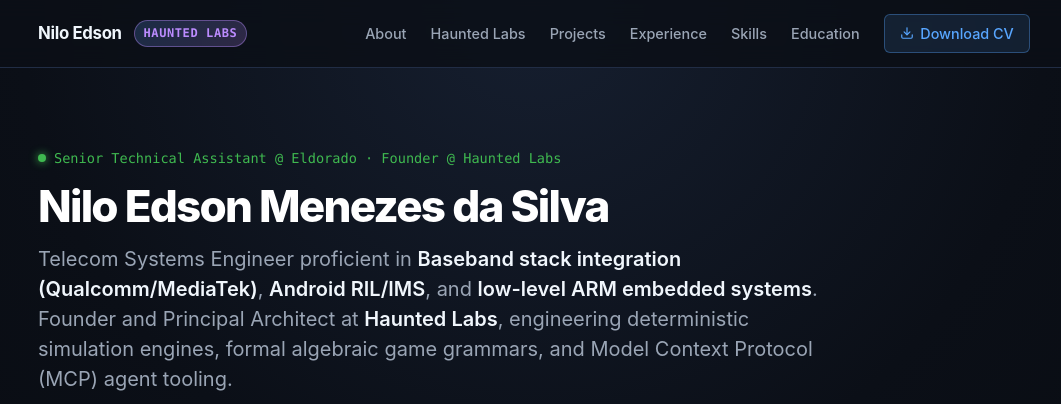
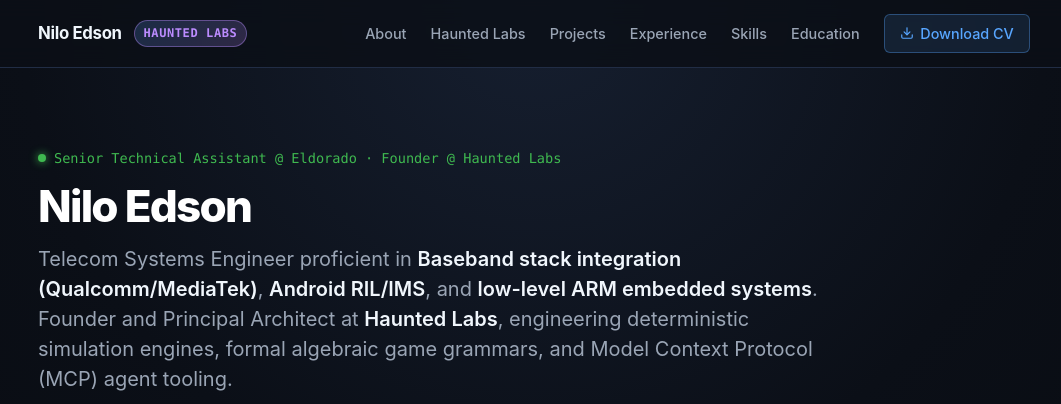
Before and after one commit to niloedson/niloedson.github.io, a plain HTML site: page index.html in a window 1280 px wide. Shown: the top 404 px of the page, without its empty margins (106-1167 px from the left). Drawn offline with Linux system fonts and the light colour scheme.

Commit message:
chore(branding): align display name to Nilo Edson across portfolio and project pages

```diff
--- a/index.html
+++ b/index.html
@@ -3,12 +3,12 @@
 <head>
   <meta charset="UTF-8">
   <meta name="viewport" content="width=device-width, initial-scale=1.0">
-  <title>Nilo Edson Menezes da Silva — Telecom Systems Engineer & Independent R&D Lead</title>
-  <meta name="description" content="Portfolio of Nilo Edson Menezes da Silva. Senior Technical Assistant at Instituto Eldorado and Founder of Haunted Labs. Specializing in 3GPP/Baseband integration, ARM bare-metal/RTOS, and deterministic combinatorial simulation.">
-  <meta name="author" content="Nilo Edson Menezes da Silva">
+  <title>Nilo Edson — Telecom Systems Engineer & Independent R&D Lead</title>
+  <meta name="description" content="Portfolio of Nilo Edson. Senior Technical Assistant at Instituto Eldorado and Founder of Haunted Labs. Specializing in 3GPP/Baseband integration, ARM bare-metal/RTOS, and deterministic combinatorial simulation.">
+  <meta name="author" content="Nilo Edson">
 
   <!-- Open Graph -->
-  <meta property="og:title" content="Nilo Edson Menezes da Silva — Portfolio & Haunted Labs">
+  <meta property="og:title" content="Nilo Edson — Portfolio & Haunted Labs">
   <meta property="og:description" content="Baseband Stack Integration, Embedded Systems, and Deterministic Game State Simulation.">
   <meta property="og:type" content="website">
   <meta property="og:url" content="https://niloedson.github.io/">
@@ -54,7 +54,7 @@
           <span class="status-dot"></span>
           Senior Technical Assistant @ Eldorado &middot; Founder @ Haunted Labs
         </div>
-        <h1 class="hero-title">Nilo Edson Menezes da Silva</h1>
+        <h1 class="hero-title">Nilo Edson</h1>
         <p class="hero-subtitle">
           Telecom Systems Engineer proficient in <strong>Baseband stack integration (Qualcomm/MediaTek)</strong>, <strong>Android RIL/IMS</strong>, and <strong>low-level ARM embedded systems</strong>. Founder and Principal Architect at <strong>Haunted Labs</strong>, engineering deterministic simulation engines, formal algebraic game grammars, and Model Context Protocol (MCP) agent tooling.
         </p>
@@ -470,7 +470,7 @@
         <li><a href="assets/docs/Nilo_Edson_CV.pdf" target="_blank" rel="noopener noreferrer">CV (PDF)</a></li>
         <li><a href="https://github.com/niloedson/niloedson.github.io">Source Code</a></li>
       </ul>
-      <p>&copy; 2026 Nilo Edson Menezes da Silva &middot; Haunted Labs. All rights reserved.</p>
+      <p>&copy; 2026 Nilo Edson &middot; Haunted Labs. All rights reserved.</p>
     </div>
   </footer>
 
```
Also changed, not shown: projects/ygn-standard.html (+2 -2 lines), projects/ygo-sim-core.html (+2 -2 lines), README.md.
